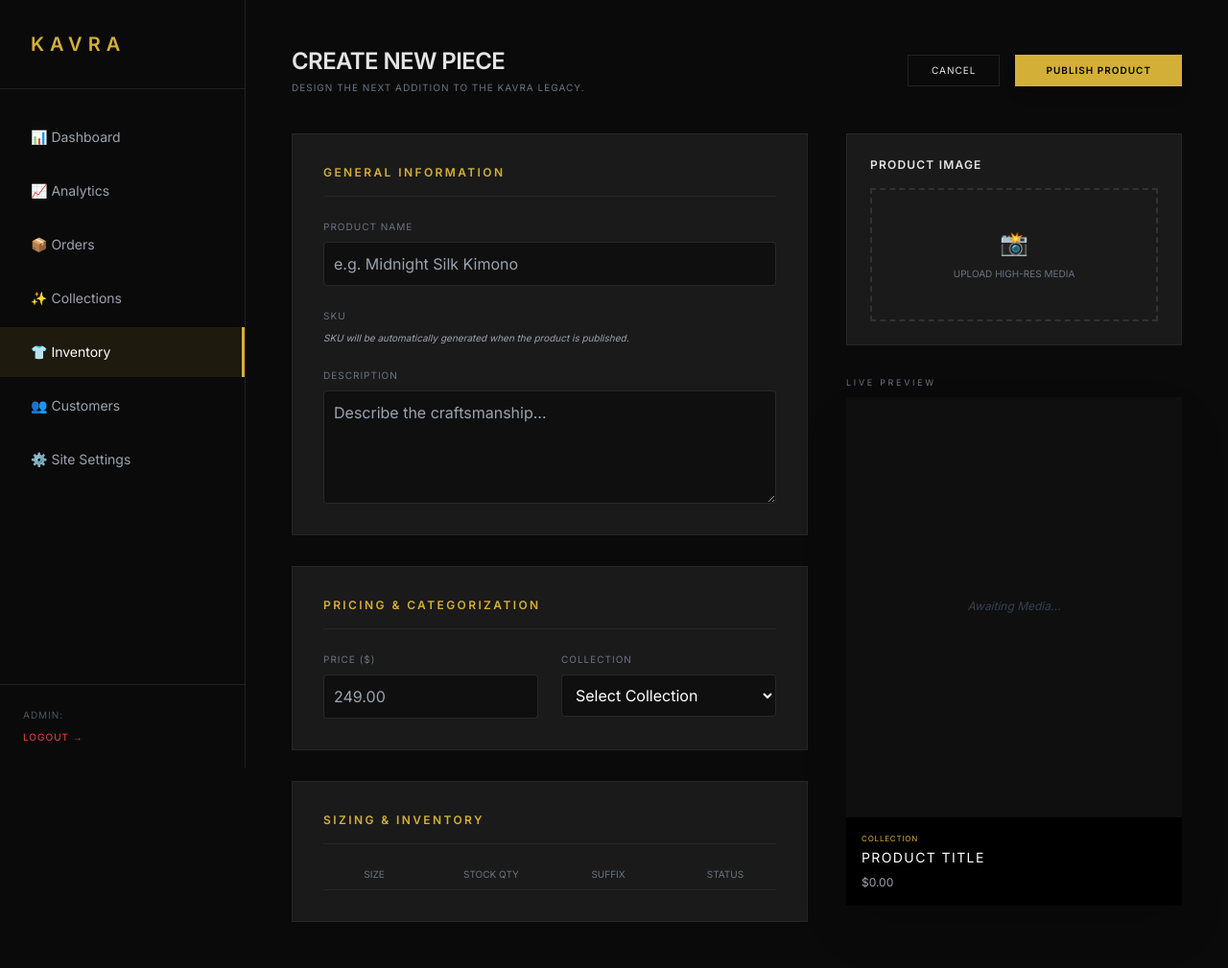
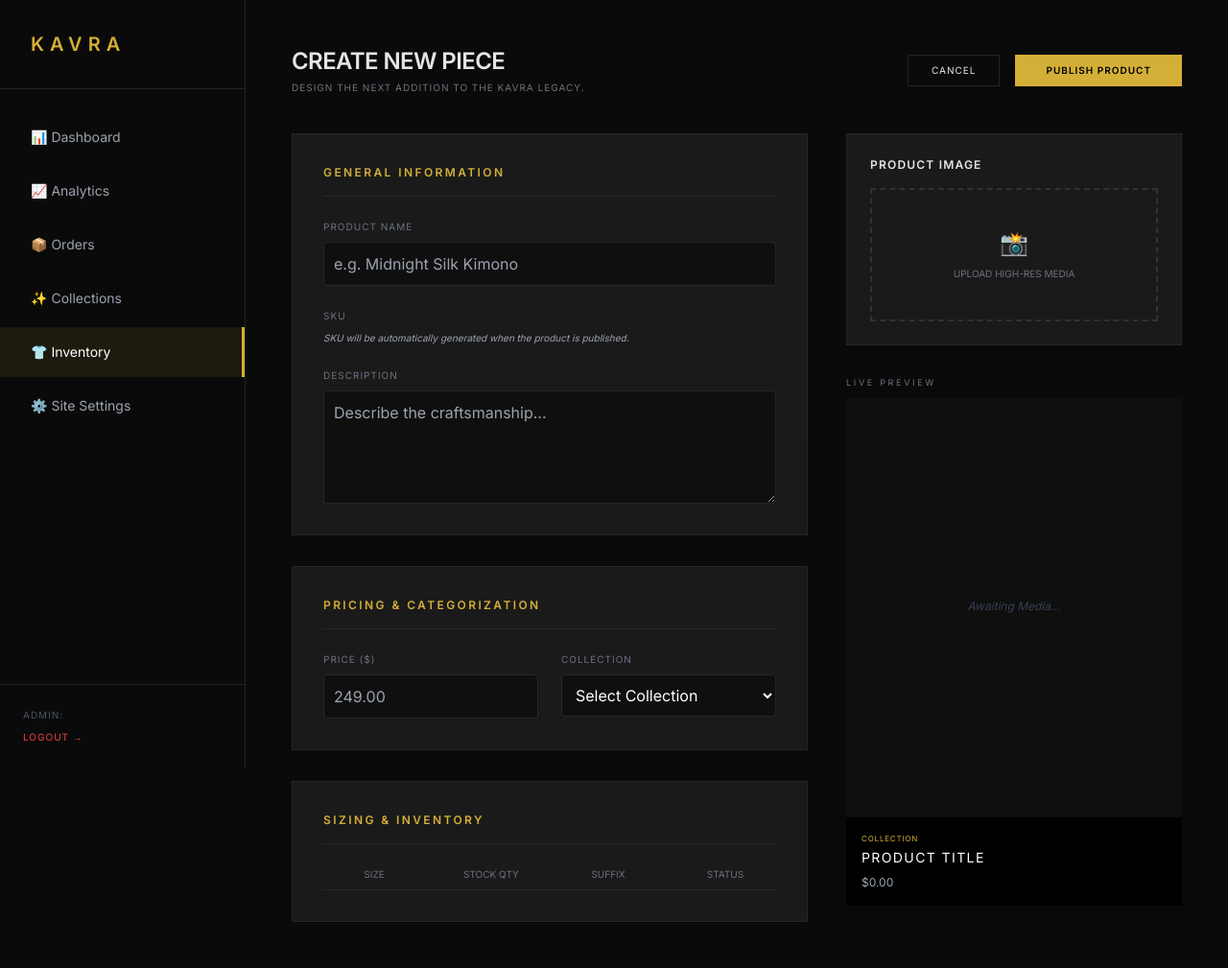
Before and after one commit to udit214/Kavra_project, a Django app: page /management/dashboard/addproduct/ in a window 1280 px wide. Shown: the whole page at 96% size. Run offline with Django 5.2, Linux system fonts and the light colour scheme; data comes from the database, SQL or seed files in the repository; parts of the project's set-up code (start-up, migrations or seed data) failed here and were passed over; some libraries are stand-ins or nearby versions.

Commit message:
removed cusotmers

```diff
--- a/main/templates/adminpanel/base.html
+++ b/main/templates/adminpanel/base.html
@@ -33,8 +33,6 @@
             <a href="{% url 'manage_collections' %}" class="sidebar-link flex items-center px-8 py-4 text-sm {% if 'collection' in request.path %}active gold-text{% else %}text-gray-400{% endif %}">✨ Collections</a>
 
             <a href="{% url 'inventory' %}" class="sidebar-link flex items-center px-8 py-4 text-sm {% if 'inventory' in request.path or 'product' in request.path %}active gold-text{% else %}text-gray-400{% endif %}">👕 Inventory</a>
-
-            <a href="{% url 'customers' %}" class="sidebar-link flex items-center px-8 py-4 text-sm {% if request.resolver_match.url_name == 'customers' %}active gold-text{% else %}text-gray-400{% endif %}">👥 Customers</a>
 
             <a href="{% url 'settings' %}" class="sidebar-link flex items-center px-8 py-4 text-sm {% if request.resolver_match.url_name == 'site_settings' %}active gold-text{% else %}text-gray-400{% endif %}">⚙️ Site Settings</a>
         </nav>
```
